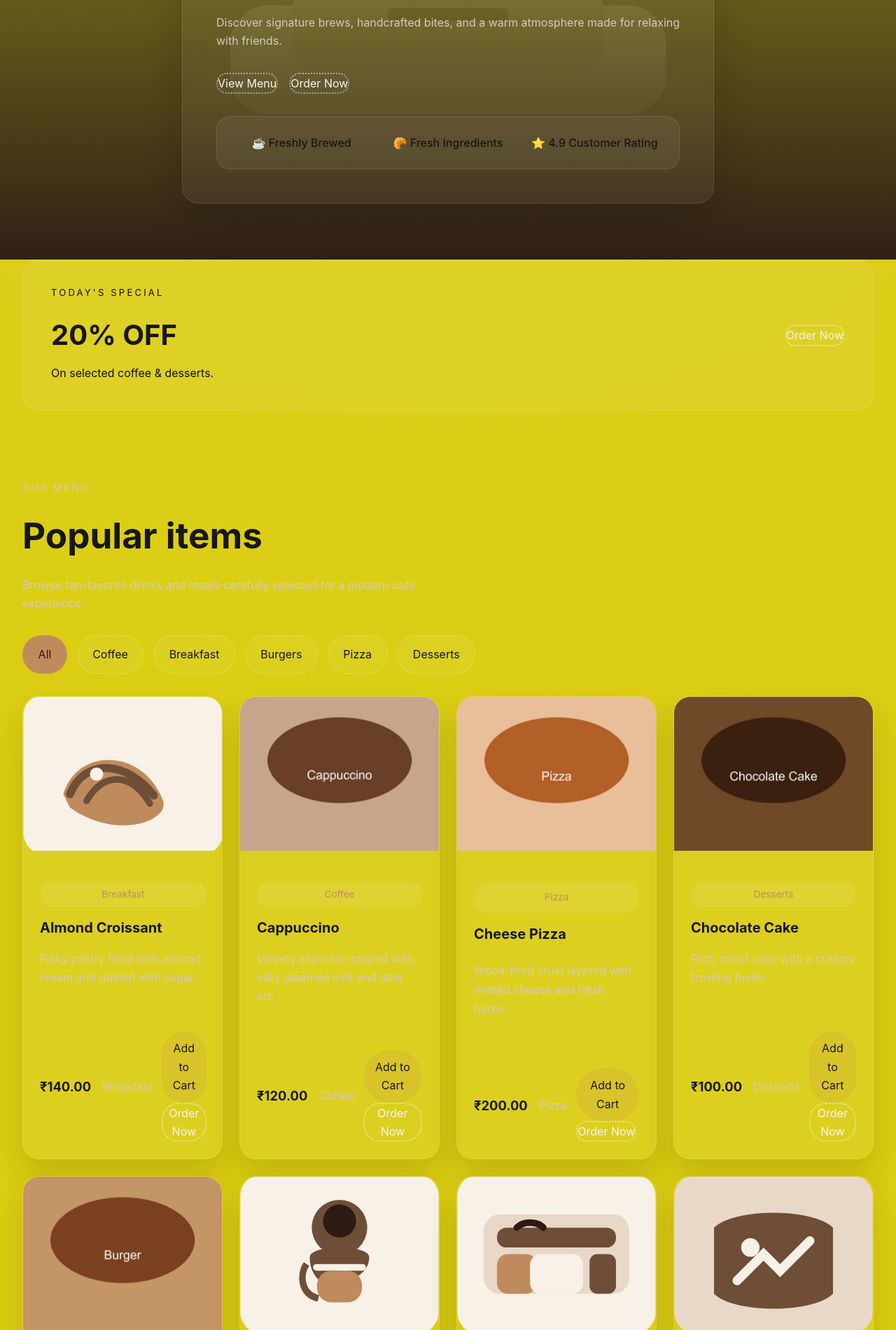
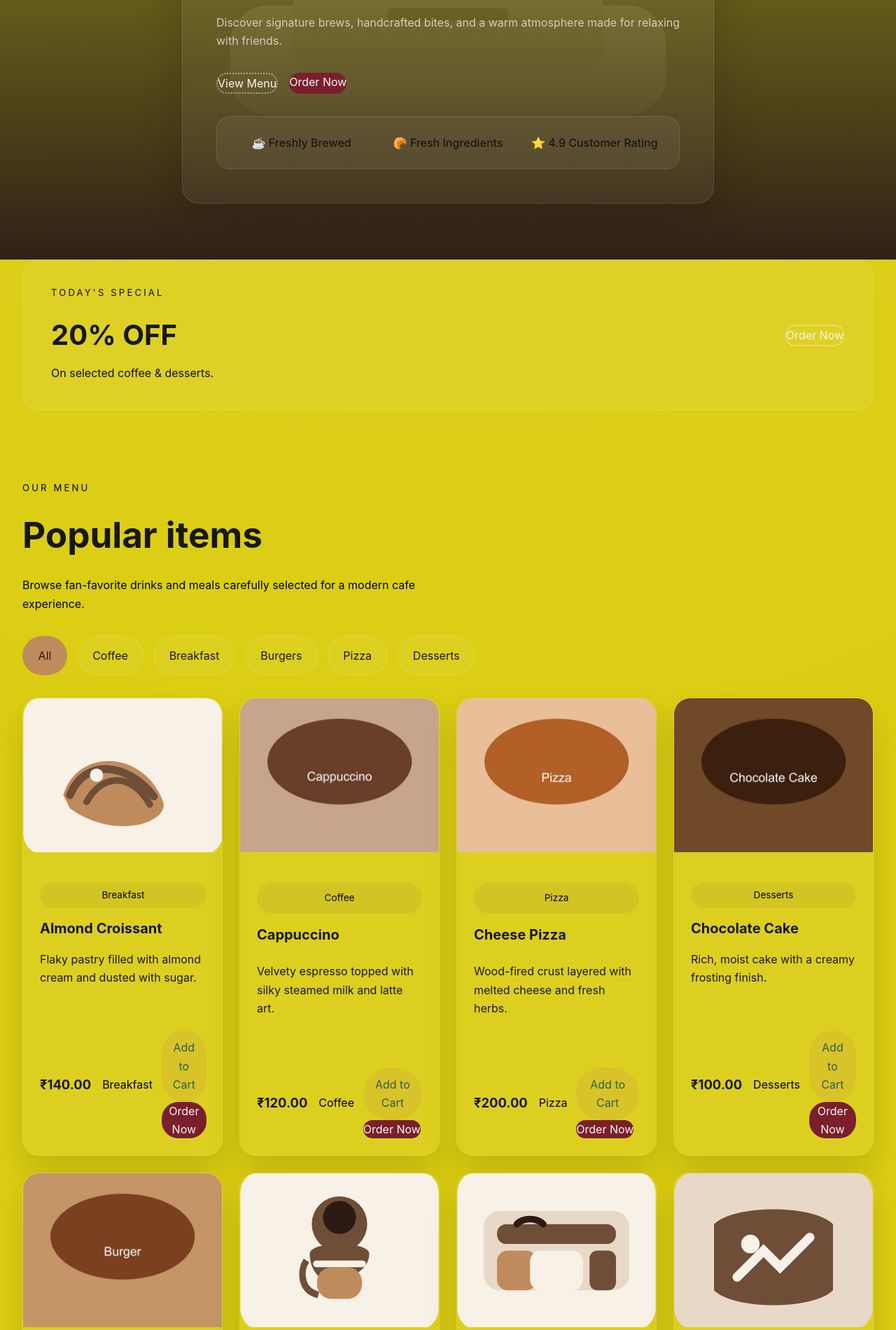
Before and after one commit to mohammadasif-27/CAFE, a Django app: page / in a window 1280 px wide. Shown: the part 537-2438 px from the top of the page at 70% size. Run offline with Django 5.2, Linux system fonts and the light colour scheme; data comes from the database, SQL or seed files in the repository.

Commit message:
change the comments colors

```diff
--- a/static/css/style.css
+++ b/static/css/style.css
@@ -266,10 +266,11 @@ button {
 }
 
 .btn-secondary {
-    background-color: transparent !important;
-    border: 2px dotted rgba(255, 255, 255, 0.5) !important;
+    size: 4px;
+    background-color: #7A1F2B;
+    border: 2px rgba(255, 255, 255, 0.5) !important;
     border-radius: 24px;
-    color: whitesmoke;
+    color: whitesmoke!important;
 }
 
 .btn-secondary:hover {
@@ -342,7 +343,8 @@ button {
 
 
 .section-heading p {
-    color: var(--muted);
+    color: black;
+    line-height: 1.7;
     max-width: 60ch;
 }
 
@@ -416,8 +418,8 @@ button {
     justify-content: center;
     padding: 0.45rem 0.85rem;
     border-radius: 999px;
-    background: rgba(255, 255, 255, 0.08);
-    color: var(--accent);
+    background: rgba(80, 76, 76, 0.08);
+    color: black;
     font-size: 0.85rem;
 }
 
@@ -427,7 +429,7 @@ button {
 }
 
 .menu-card__text {
-    color: var(--muted);
+    color: black
     line-height: 1.7;
 }
 
@@ -451,14 +453,15 @@ button {
 }
 
 .menu-card__meta span {
-    color: var(--muted);
+    color: black;
 }
 
 .add-to-cart {
     padding: 0.7rem 1rem;
     border-radius: 999px;
     background: rgba(192, 139, 92, 0.18);
-    color: var(--text);
+    color: #2E5E4E;
+    size: 1cap;
     border: none;
     transition: background 0.25s ease;
 }
@@ -556,7 +559,7 @@ button {
 }
 
 .feature-card p {
-    color: var(--muted);
+    color: black;
 }
 
 /* GALLERY */
```
